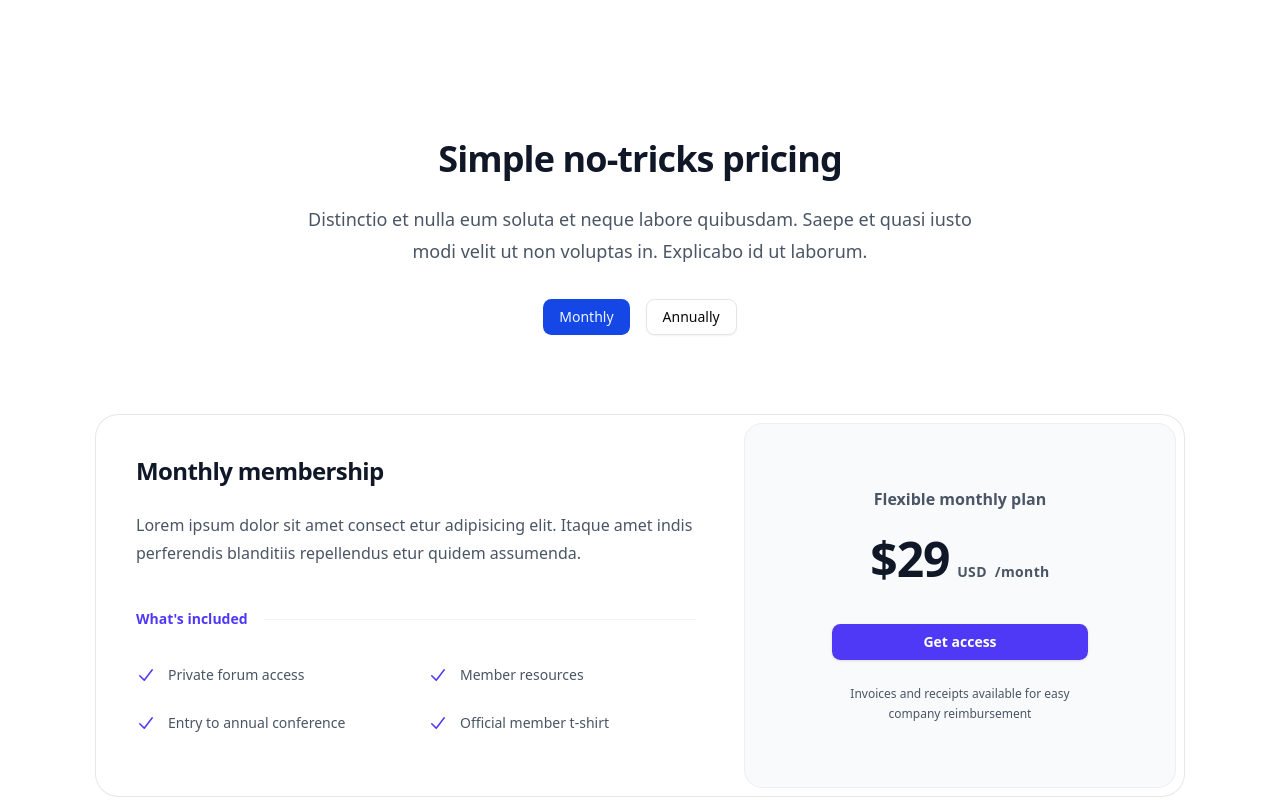
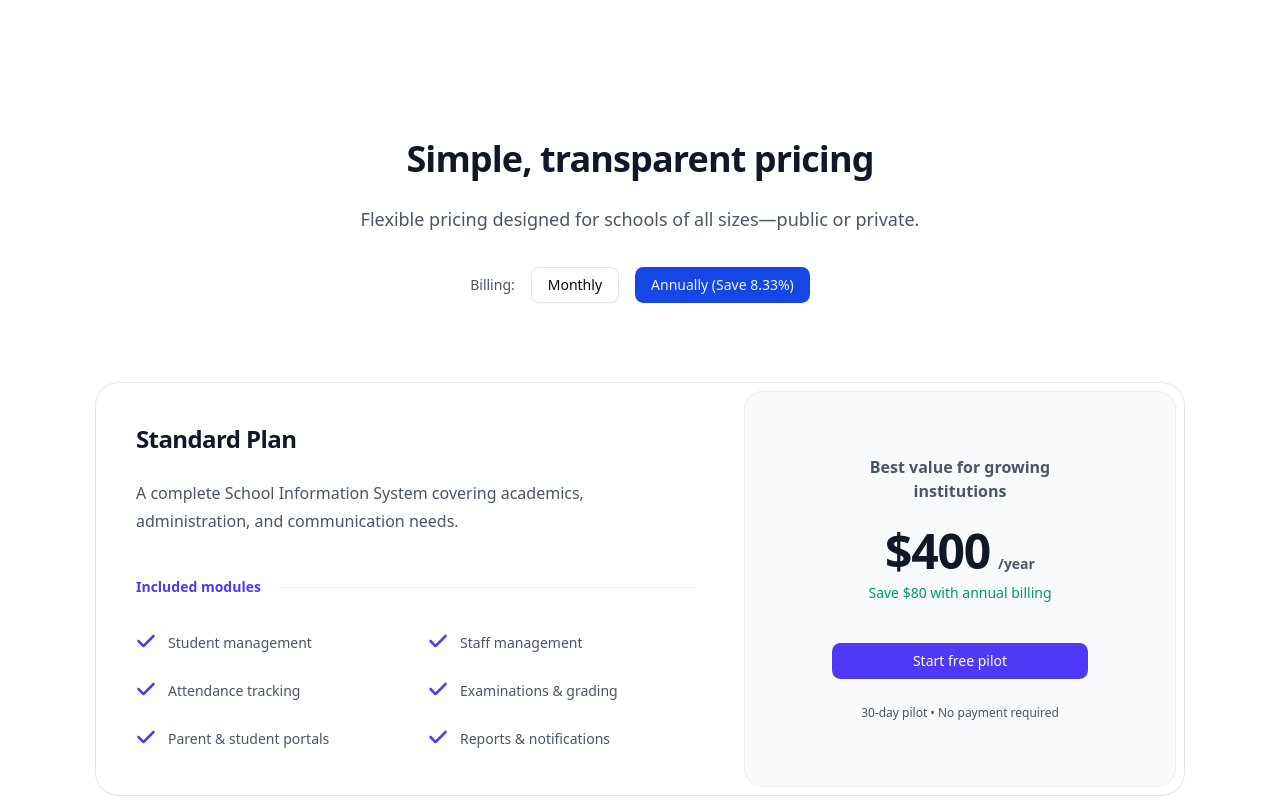
Before and after one commit to a10group/sisn, a Next.js app: page / in a window 1280 px wide. Shown: the part 3320-4120 px from the top of the page. Built offline with nearby package versions, Linux system fonts and the light colour scheme.

Commit message:
Home Page Part 1

```diff
--- a/components/frontend/features-section.tsx
+++ b/components/frontend/features-section.tsx
@@ -10,7 +10,7 @@ import {
   Check,
 } from "lucide-react";
 import SmallTitle from "@/components/frontend/small-title";
-import { InstagramIcon } from "@/icons/socials";
+import { FeatureIcon } from "@/icons/title";
 
 const features = [
   {
@@ -67,7 +67,10 @@ export function FeaturesSection() {
       <div className="max-w-6xl mx-auto">
         {/* Section Header */}
         <div className="text-center mb-16">
-          <SmallTitle title="Top Features" icon={<InstagramIcon />} />
+          <SmallTitle
+            title="Top Features"
+            icon={<FeatureIcon className="h-4 w-4 text-amber-400" />}
+          />
           <h2 className="text-3xl md:text-4xl font-bold text-foreground mb-4 text-balance">
             All-in-One School Management Modules
           </h2>
--- a/components/frontend/pricing.tsx
+++ b/components/frontend/pricing.tsx
@@ -2,28 +2,44 @@
 
 import React, { useState } from "react";
 import { Button } from "@/components/ui/button";
+import { FaCheck } from "react-icons/fa6";
 
 export default function Pricing() {
-  const [isAnnual, setIsAnnual] = useState(false);
+  const [isAnnual, setIsAnnual] = useState(true);
 
-  const monthlyPrice = 29;
-  const annualPrice = 349;
+  // SISN Standard Pricing
+  const monthlyPrice = 40;
+  const annualPrice = 400;
+  const annualSavings = monthlyPrice * 12 - annualPrice;
+
+  const modules = [
+    "Student management",
+    "Staff management",
+    "Attendance tracking",
+    "Examinations & grading",
+    "Parent & student portals",
+    "Reports & notifications",
+  ];
 
   return (
     <div className="bg-white py-24 sm:py-32">
       <div className="mx-auto max-w-7xl px-6 lg:px-8">
-        <div className="mx-auto max-w-2xl sm:text-center">
+        {/* Header */}
+        <div className="mx-auto max-w-2xl text-center">
           <h2 className="text-3xl font-bold tracking-tight text-gray-900 sm:text-4xl">
-            Simple no-tricks pricing
+            Simple, transparent pricing
           </h2>
           <p className="mt-6 text-lg leading-8 text-gray-600">
-            Distinctio et nulla eum soluta et neque labore quibusdam. Saepe et
-            quasi iusto modi velit ut non voluptas in. Explicabo id ut laborum.
+            Flexible pricing designed for schools of all sizes—public or
+            private.
           </p>
         </div>
-        <div className="mx-auto mt-8 flex justify-center space-x-4">
+
+        {/* Billing Toggle */}
+        <div className="mx-auto mt-8 flex items-center justify-center gap-4">
+          <span className="text-sm font-medium text-gray-600">Billing:</span>
           <Button
-            variant={isAnnual ? "outline" : "default"}
+            variant={!isAnnual ? "default" : "outline"}
             onClick={() => setIsAnnual(false)}
           >
             Monthly
@@ -32,118 +48,74 @@ export default function Pricing() {
             variant={isAnnual ? "default" : "outline"}
             onClick={() => setIsAnnual(true)}
           >
-            Annually
+            Annually (Save 8.33%)
           </Button>
         </div>
-        <div className="mx-auto mt-16 max-w-2xl rounded-3xl ring-1 ring-gray-200 sm:mt-20 lg:mx-0 lg:flex lg:max-w-none">
+
+        {/* Pricing Card */}
+        <div className="mx-auto mt-16 max-w-2xl rounded-3xl ring-1 ring-gray-200 sm:mt-20 lg:flex lg:max-w-none">
+          {/* Left */}
           <div className="p-8 sm:p-10 lg:flex-auto">
             <h3 className="text-2xl font-bold tracking-tight text-gray-900">
-              {isAnnual ? "Annual" : "Monthly"} membership
+              Standard Plan
             </h3>
             <p className="mt-6 text-base leading-7 text-gray-600">
-              Lorem ipsum dolor sit amet consect etur adipisicing elit. Itaque
-              amet indis perferendis blanditiis repellendus etur quidem
-              assumenda.
+              A complete School Information System covering academics,
+              administration, and communication needs.
             </p>
+
+            {/* Modules */}
             <div className="mt-10 flex items-center gap-x-4">
               <h4 className="flex-none text-sm font-semibold leading-6 text-indigo-600">
-                What's included
+                Included modules
               </h4>
-              <div className="h-px flex-auto bg-gray-100"></div>
+              <div className="h-px flex-auto bg-gray-100" />
             </div>
+
             <ul
               role="list"
               className="mt-8 grid grid-cols-1 gap-4 text-sm leading-6 text-gray-600 sm:grid-cols-2 sm:gap-6"
             >
-              <li className="flex gap-x-3">
-                <svg
-                  className="h-6 w-5 flex-none text-indigo-600"
-                  viewBox="0 0 20 20"
-                  fill="currentColor"
-                  aria-hidden="true"
-                >
-                  <path
-                    fillRule="evenodd"
-                    d="M16.704 4.153a.75.75 0 01.143 1.052l-8 10.5a.75.75 0 01-1.127.075l-4.5-4.5a.75.75 0 011.06-1.06l3.894 3.893 7.48-9.817a.75.75 0 011.05-.143z"
-                    clipRule="evenodd"
-                  />
-                </svg>
-                Private forum access
-              </li>
-              <li className="flex gap-x-3">
-                <svg
-                  className="h-6 w-5 flex-none text-indigo-600"
-                  viewBox="0 0 20 20"
-                  fill="currentColor"
-                  aria-hidden="true"
-                >
-                  <path
-                    fillRule="evenodd"
-                    d="M16.704 4.153a.75.75 0 01.143 1.052l-8 10.5a.75.75 0 01-1.127.075l-4.5-4.5a.75.75 0 011.06-1.06l3.894 3.893 7.48-9.817a.75.75 0 011.05-.143z"
-                    clipRule="evenodd"
-                  />
-                </svg>
-                Member resources
-              </li>
-              <li className="flex gap-x-3">
-                <svg
-                  className="h-6 w-5 flex-none text-indigo-600"
-                  viewBox="0 0 20 20"
-                  fill="currentColor"
-                  aria-hidden="true"
-                >
-                  <path
-                    fillRule="evenodd"
-                    d="M16.704 4.153a.75.75 0 01.143 1.052l-8 10.5a.75.75 0 01-1.127.075l-4.5-4.5a.75.75 0 011.06-1.06l3.894 3.893 7.48-9.817a.75.75 0 011.05-.143z"
-                    clipRule="evenodd"
-                  />
-                </svg>
-                Entry to annual conference
-              </li>
-              <li className="flex gap-x-3">
-                <svg
-                  className="h-6 w-5 flex-none text-indigo-600"
-                  viewBox="0 0 20 20"
-                  fill="currentColor"
-                  aria-hidden="true"
-                >
-                  <path
-                    fillRule="evenodd"
-                    d="M16.704 4.153a.75.75 0 01.143 1.052l-8 10.5a.75.75 0 01-1.127.075l-4.5-4.5a.75.75 0 011.06-1.06l3.894 3.893 7.48-9.817a.75.75 0 011.05-.143z"
-                    clipRule="evenodd"
-                  />
-                </svg>
-                Official member t-shirt
-              </li>
+              {modules.map((module) => (
+                <li key={module} className="flex gap-x-3">
+                  <FaCheck className="h-5 w-5 flex-none text-indigo-600" />
+                  {module}
+                </li>
+              ))}
             </ul>
           </div>
+
+          {/* Right / Price */}
           <div className="-mt-2 p-2 lg:mt-0 lg:w-full lg:max-w-md lg:flex-shrink-0">
             <div className="rounded-2xl bg-gray-50 py-10 text-center ring-1 ring-inset ring-gray-900/5 lg:flex lg:flex-col lg:justify-center lg:py-16">
               <div className="mx-auto max-w-xs px-8">
                 <p className="text-base font-semibold text-gray-600">
-                  {isAnnual ? "Pay yearly, save more" : "Flexible monthly plan"}
+                  {isAnnual
+                    ? "Best value for growing institutions"
+                    : "Flexible short-term option"}
                 </p>
+
                 <p className="mt-6 flex items-baseline justify-center gap-x-2">
                   <span className="text-5xl font-bold tracking-tight text-gray-900">
                     ${isAnnual ? annualPrice : monthlyPrice}
                   </span>
-                  <span className="text-sm font-semibold leading-6 tracking-wide text-gray-600">
-                    USD
+                  <span className="text-sm font-semibold text-gray-600">
+                    {isAnnual ? "/year" : "/month"}
                   </span>
-                  {!isAnnual && (
-                    <span className="text-sm font-semibold leading-6 tracking-wide text-gray-600">
-                      /month
-                    </span>
-                  )}
                 </p>
-                <a
-                  href="#"
-                  className="mt-10 block w-full rounded-md bg-indigo-600 px-3 py-2 text-center text-sm font-semibold text-white shadow-sm hover:bg-indigo-500 focus-visible:outline focus-visible:outline-2 focus-visible:outline-offset-2 focus-visible:outline-indigo-600"
-                >
-                  Get access
-                </a>
+
+                {isAnnual && (
+                  <p className="mt-2 text-sm font-medium text-emerald-600">
+                    Save ${annualSavings} with annual billing
+                  </p>
+                )}
+
+                <Button className="mt-10 w-full bg-indigo-600 text-white hover:bg-indigo-500">
+                  Start free pilot
+                </Button>
+
                 <p className="mt-6 text-xs leading-5 text-gray-600">
-                  Invoices and receipts available for easy company reimbursement
+                  30-day pilot • No payment required
                 </p>
               </div>
             </div>
--- a/icons/title.ts
+++ b/icons/title.ts
@@ -1 +1,2 @@
 export { BsStars as StarIcon } from "react-icons/bs";
+export { FaLayerGroup as FeatureIcon } from "react-icons/fa6";
```
